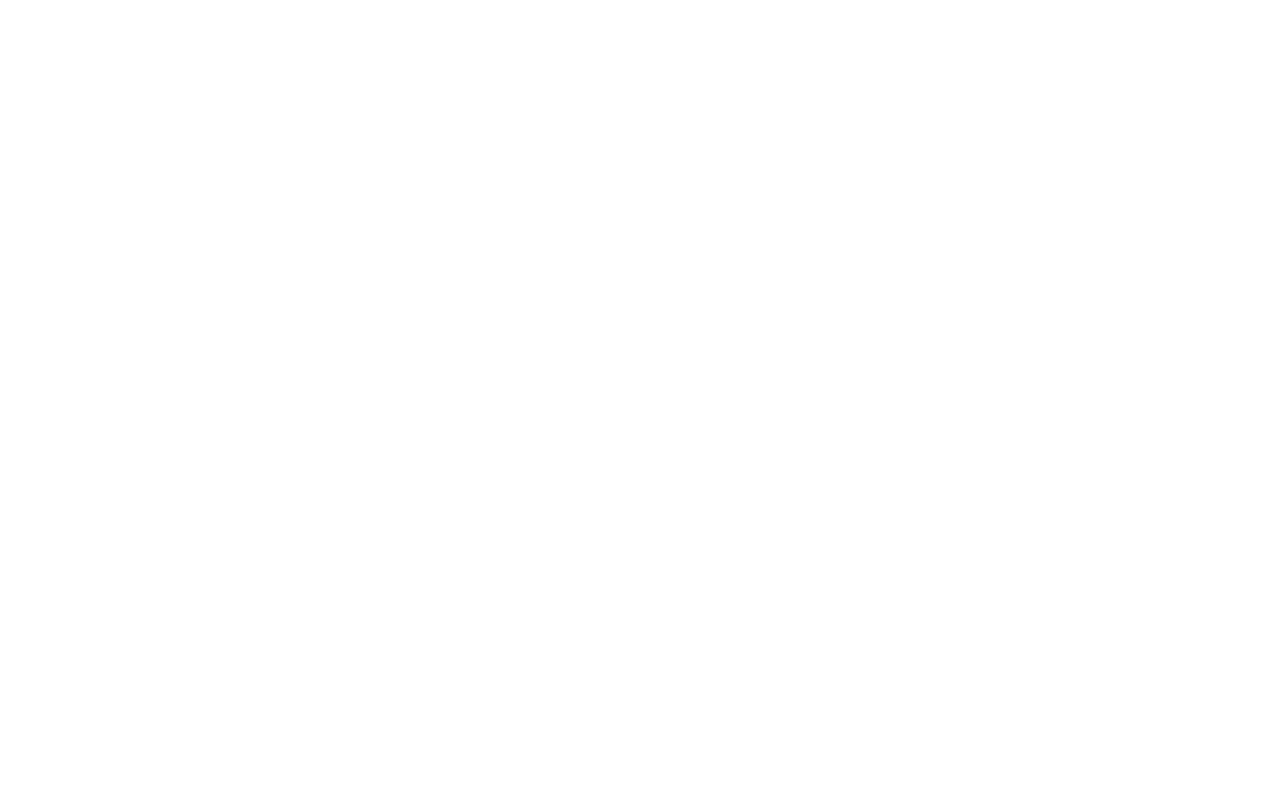
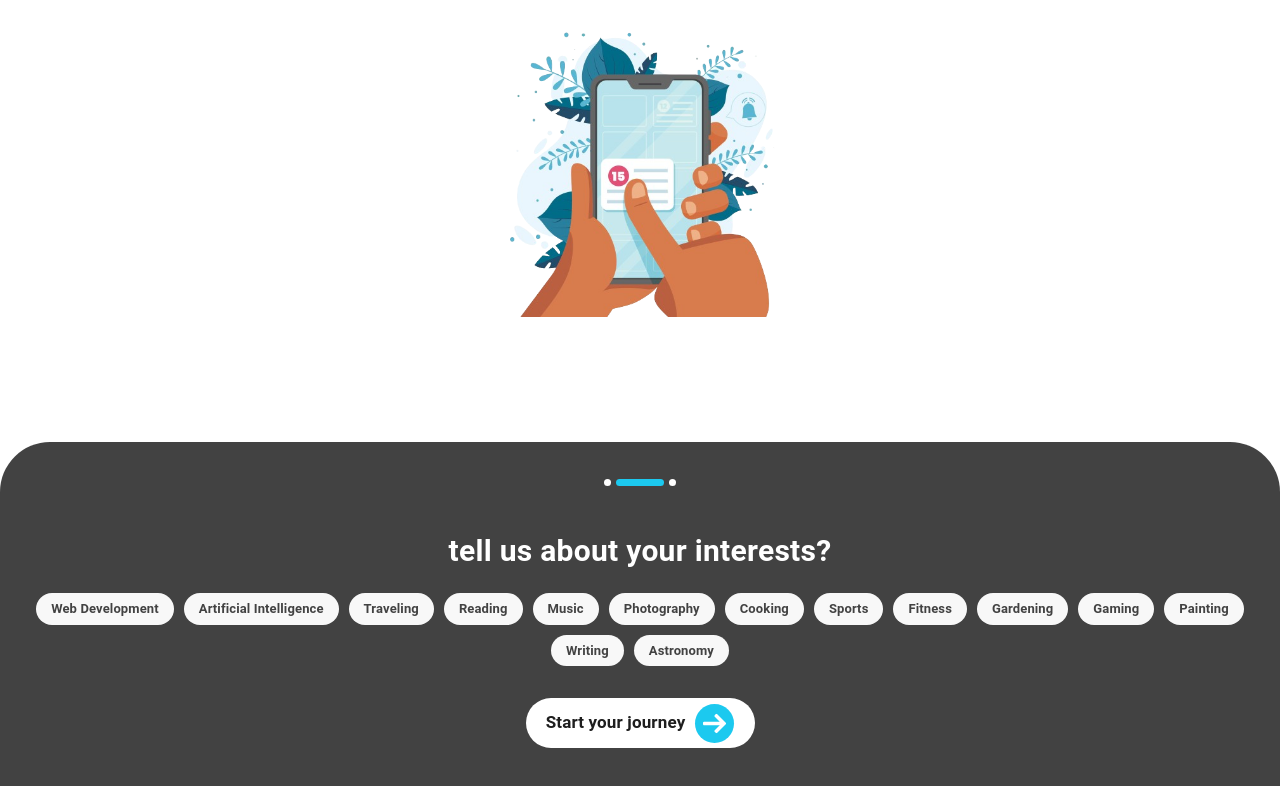
Before and after one commit to bodyXR/ontic, a React (Vite) app: page /get-started-2 in a window 1280 px wide. Shown: the top 786 px of the page. Built offline with nearby package versions, Linux system fonts and the light colour scheme.

Commit message:
adding the getting started pages

```diff
--- /dev/null
+++ b/src/componenets/ButtonWithArrow.jsx
@@ -0,0 +1,45 @@
+import React from "react";
+import rightArrow from "../assets/right-arrow.png";
+import { Link } from "react-router-dom";
+import { Stack, Typography } from "@mui/material";
+
+const ButtonWithArrow = ({ path, bg, color }) => {
+  return (
+    <Link to={path} style={{ textDecoration: "none" , marginTop:'32px',marginBottom:'35px'}}>
+      <Stack
+        sx={{
+          width: "229px",
+          height: "50px",
+          borderRadius: "50px",
+          backgroundColor: bg,
+          flexDirection: "row",
+          justifyContent: "center",
+          alignItems: "center",
+          gap:'10px'
+        }}
+      >
+        <Typography sx={{ fontWeight: "bold", fontSize: "17px", color: color }}>
+          Start your journey
+        </Typography>
+        <Stack
+          sx={{
+            width: "39px",
+            height: "39px",
+            borderRadius: "50px",
+            backgroundColor: "#1CC9EF",
+            justifyContent: "center",
+            alignItems: "center",
+          }}
+        >
+          <img
+            src={rightArrow}
+            alt=""
+            style={{ objectFit: "contain", width: "23px", height: "23px" }}
+          />
+        </Stack>
+      </Stack>
+    </Link>
+  );
+};
+
+export default ButtonWithArrow;
--- /dev/null
+++ b/src/componenets/Cell.jsx
@@ -0,0 +1,25 @@
+import { Stack, Typography } from "@mui/material";
+import React, { useState } from "react";
+
+const Cell = ({ name }) => {
+  const [bg, setBg] = useState("#F8F8F8");
+  const [color, setColor] = useState("#424242");
+  return (
+    <Stack
+      sx={{
+        color: color,
+        background: bg,
+        borderRadius: "50px",
+        p: "6px 15px",
+        cursor: "pointer",
+      }}
+      onClick={() => {setBg((prev) => prev === '#1CC9EF' ? '#F8F8F8' : '#1CC9EF');setColor((prev)=>prev === "#1E1E1E" ? "#F8F8F8" : "#424242")}}
+    >
+      <Typography sx={{ fontSize: "13px", fontWeight: "bold" }}>
+        {name}
+      </Typography>
+    </Stack>
+  );
+};
+
+export default Cell;
--- /dev/null
+++ b/src/componenets/GetStartedContainer1.jsx
@@ -0,0 +1,26 @@
+import { Stack, Typography } from "@mui/material";
+import React from "react";
+import Steps from "./Steps";
+import ButtonWithArrow from "./ButtonWithArrow";
+
+const GetStartedContainer1 = () => {
+  return (
+    <Stack
+      sx={{
+        background: "#424242",
+        borderRadius: "50px 50px 0 0",
+        width: "100vw",
+        padding: "17px",
+        alignItems: "center",
+        color:'#fff'
+      }}
+    >
+      <Steps number={1}/>
+      <Typography sx={{fontSize:'30px',fontWeight:'bold',textAlign:'center',mt:'42px'}}>Grow Your Knowledge while having fun!</Typography>
+      <Typography sx={{fontSize:'14px',textAlign:'center',mt:'32px'}}>we are looking to help people to not waste there time and helping them getting knowledge on there interests</Typography>
+      <ButtonWithArrow path='/get-started-2' color={'#fff'} bg={'#1E1E1E'}/>
+    </Stack>
+  );
+};
+
+export default GetStartedContainer1;
--- /dev/null
+++ b/src/componenets/GetStartedContainer2.jsx
@@ -0,0 +1,45 @@
+import { Stack, Typography } from "@mui/material";
+import React from "react";
+import Steps from "./Steps";
+import ButtonWithArrow from "./ButtonWithArrow";
+import Cell from "./Cell";
+
+const GetStartedContainer2 = () => {
+    const interests = [
+        "Web Development",
+        "Artificial Intelligence",
+        "Traveling",
+        "Reading",
+        "Music",
+        "Photography",
+        "Cooking",
+        "Sports",
+        "Fitness",
+        "Gardening",
+        "Gaming",
+        "Painting",
+        "Writing",
+        "Astronomy",
+    ];
+  return (
+    <Stack
+      sx={{
+        background: "#424242",
+        borderRadius: "50px 50px 0 0",
+        width: "100vw",
+        padding: "17px",
+        alignItems: "center",
+        color:'#fff'
+      }}
+    >
+      <Steps number={2}/>
+      <Typography sx={{fontSize:'30px',fontWeight:'bold',textAlign:'center',mt:'42px'}}>tell us about your interests?</Typography>
+      <Stack sx={{flexDirection:'row',flexWrap:'wrap',gap:'10px',mt:'20px',justifyContent:'center'}}>
+        {interests.map((el)=><Cell name={el}/>)}
+      </Stack>
+      <ButtonWithArrow path='/login' color={'#1E1E1E'} bg={'#fff'}/>
+    </Stack>
+  );
+};
+
+export default GetStartedContainer2;
--- /dev/null
+++ b/src/componenets/Steps.jsx
@@ -0,0 +1,36 @@
+import { Stack } from "@mui/material";
+import React from "react";
+
+const Steps = ({ number }) => {
+  return (
+    <Stack sx={{ flexDirection: "row",gap:'5px' , mt:'20px'}}>
+      {new Array(3)
+        .fill(0)
+        .map((el, i) =>
+          i + 1 !== number ? (
+            <Stack
+              key={i}
+              sx={{
+                background: "#fff",
+                borderRadius: "50px",
+                width: "7px",
+                height: "7px",
+              }}
+            ></Stack>
+          ) : (
+            <Stack
+              key={i}
+              sx={{
+                background: "#1CC9EF",
+                borderRadius: "50px",
+                width: "48px",
+                height: "7px",
+              }}
+            ></Stack>
+          )
+        )}
+    </Stack>
+  );
+};
+
+export default Steps;
--- a/src/pages/GetStarted1.jsx
+++ b/src/pages/GetStarted1.jsx
@@ -1,11 +1,21 @@
-import React from 'react'
+import React from "react";
+import GetStartedContainer1 from "../componenets/GetStartedContainer1";
+import { Stack } from "@mui/material";
+import img from '../assets/getting-started.png'
 
 const GetStarted1 = () => {
   return (
-    <div>
+    <Stack
+      sx={{
+        alignItems: "center",
+        justifyContent: "space-between",
+        height: "100vh",
+      }}
+    >
+      <img src={img} style={{  width: "360px",marginTop:'50px', objectFit: "contain" }} />
+      <GetStartedContainer1 />
+    </Stack>
+  );
+};
 
-    </div>
-  )
-}
-
-export default GetStarted1
+export default GetStarted1;
--- a/src/pages/GetStarted2.jsx
+++ b/src/pages/GetStarted2.jsx
@@ -1,11 +1,21 @@
-import React from 'react'
+import React from "react";
+import GetStartedContainer2 from "../componenets/GetStartedContainer2";
+import img from "../assets/getting-started.png";
+import { Stack } from "@mui/material";
 
 const GetStarted2 = () => {
   return (
-    <div>
+    <Stack
+      sx={{
+        alignItems: "center",
+        justifyContent: "space-between",
+        height: "100vh",
+      }}
+    >
+      <img src={img} style={{ width: "317px", objectFit: "contain" }} />
+      <GetStartedContainer2 />
+    </Stack>
+  );
+};
 
-    </div>
-  )
-}
-
-export default GetStarted2
+export default GetStarted2;
```
Also changed, not shown: src/assets/getting-started.png (added), src/assets/right-arrow.png (added).
